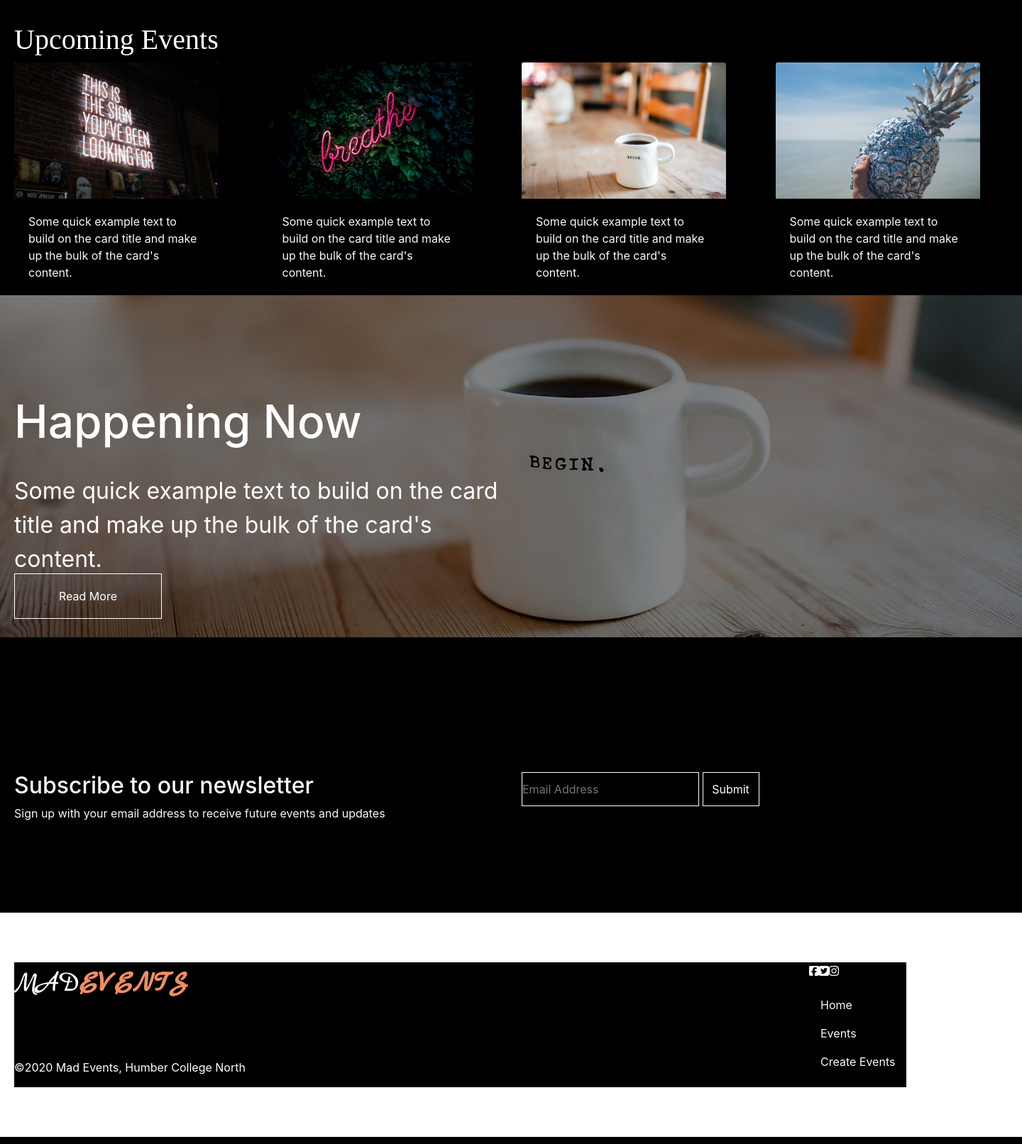
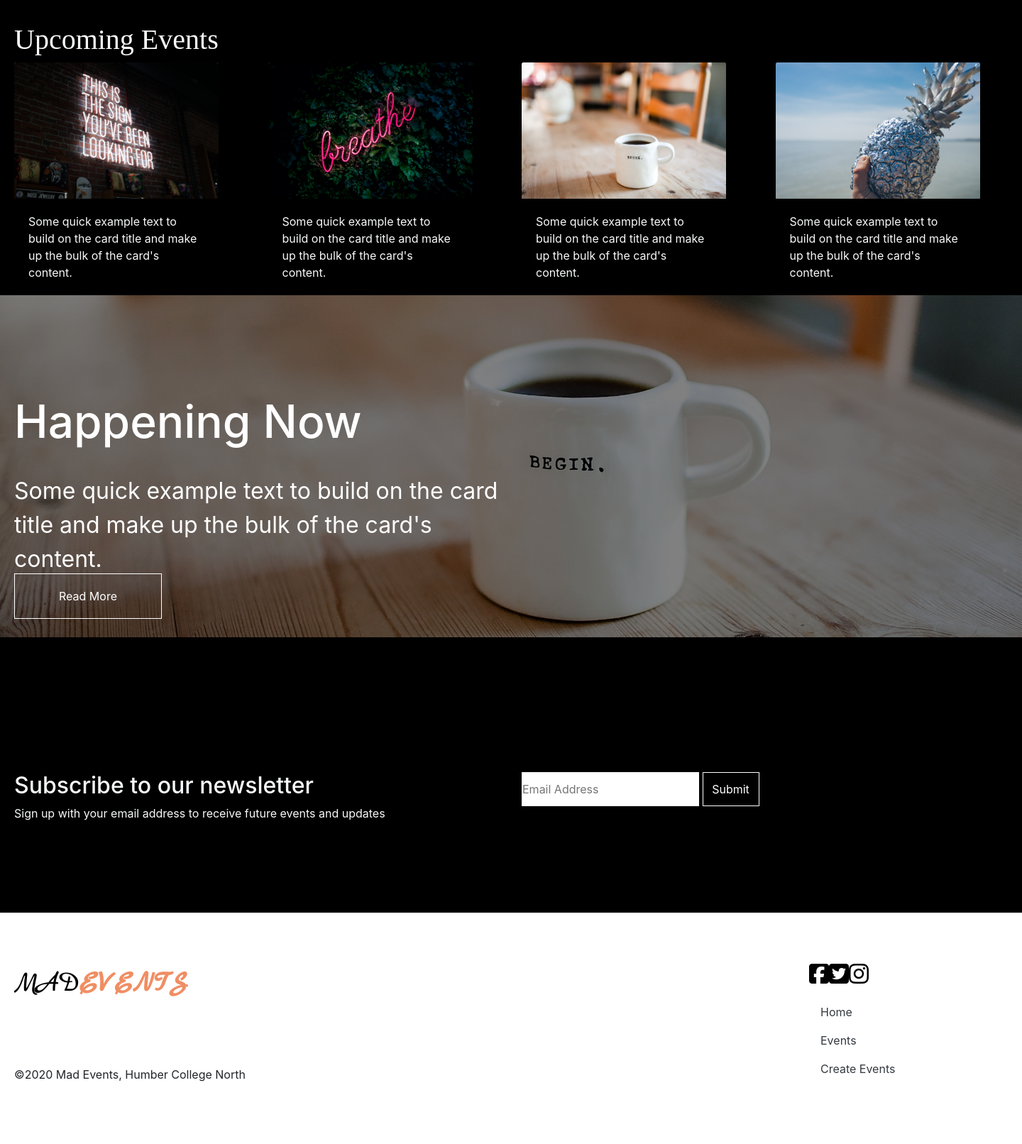
Before and after one commit to andreavillegasm/MadEvents, a PHP site: page / in a window 1440 px wide. Shown: the part 72-1684 px from the top of the page at 71% size. Run offline with PHP 8.4, Linux system fonts and the light colour scheme; some libraries are stand-ins or nearby versions.

Commit message:
Fix color bug, fix footer

```diff
--- a/css/style.css
+++ b/css/style.css
@@ -3,8 +3,6 @@ html {
 }
 
 * {
-    background-color: black;
-    color: white;
     margin: 0;
     padding: 0;
     list-style: none;
@@ -24,7 +22,8 @@ html {
     margin: auto;
 }
 
-#logo {
+.logo {
+    color: white;
     height: 100%;
     float: left;
     font-size: 2.5em;
@@ -32,7 +31,7 @@ html {
 
 }
 
-#logo span {
+.logo span {
     font-weight: 1000;
     color: #f08e63;
 }
@@ -47,11 +46,20 @@ html {
 
 main {
     padding-top: 2em;
+    background-color: black;
 }
 
 .container-custom {
     width: 1400px;
     margin: auto;
+}
+
+.card-content{
+    background-color: black;
+}
+
+.upcoming-events {
+    background-color: black;
 }
 
 .general-title {
@@ -76,6 +84,7 @@ main {
 
 #happening-now {
     position: relative;
+    color: white;
 }
 
 .happening-now-text h2{
@@ -119,14 +128,28 @@ footer {
     overflow: hidden;
     padding: 70px 0;
     box-sizing: border-box;
-    background-color: white;
-}
 
-.footer-contents {
-    background-color: white;
 }
 
 
 .logo-container {
     width: 80%;
 }
+
+.logo-footer {
+    color: black;
+    height: 100%;
+    float: left;
+    font-size: 2.5em;
+    font-family: 'Marck Script', cursive;
+}
+
+.logo-footer span {
+    font-weight: 1000;
+    color: #f08e63;
+}
+
+.footer-links li a i{
+    color: black;
+    font-size: 2em;
+}
--- a/index.html
+++ b/index.html
@@ -43,7 +43,7 @@
                         </ul>
                     </div>
 
-                    <div id="logo">MAD<span>EVENTS</span></div>
+                    <div class="logo">MAD<span>EVENTS</span></div>
 
                     <div class="login-btn">
                         <button type="button" class="btn-general">Sign In</button>
@@ -55,6 +55,7 @@
 
     <main>
         <div class="container-custom">
+
             <div class="text-light general-title">
                 <h1>Upcoming Events</h1>
             </div>
@@ -63,7 +64,7 @@
                 <div class="col">
                     <div class="card border-0">
                         <img class="card-img-top" src="img/sign.jpg" alt="Card image cap">
-                        <div class="card-body">
+                        <div class="card-body card-content">
                             <p class="card-text text-light">Some quick example text to build on the card title and make
                                 up the bulk
                                 of the card's content.</p>
@@ -73,7 +74,7 @@
                 <div class="col">
                     <div class="card border-0">
                         <img class="card-img-top" src="img/breath.jpg" alt="Card image cap">
-                        <div class="card-body">
+                        <div class="card-body card-content">
                             <p class="card-text text-light">Some quick example text to build on the card title and make
                                 up the bulk
                                 of the card's content.</p>
@@ -83,7 +84,7 @@
                 <div class="col">
                     <div class="card border-0">
                         <img class="card-img-top" src="img/coffee.jpg" alt="Card image cap">
-                        <div class="card-body">
+                        <div class="card-body card-content">
                             <p class="card-text text-light">Some quick example text to build on the card title and make
                                 up the bulk
                                 of the card's content.</p>
@@ -93,7 +94,7 @@
                 <div class="col">
                     <div class="card border-0">
                         <img class="card-img-top" src="img/pineapple.jpg" alt="Card image cap">
-                        <div class="card-body">
+                        <div class="card-body card-content">
                             <p class="card-text text-light">Some quick example text to build on the card title and make
                                 up the bulk
                                 of the card's content.</p>
@@ -142,9 +143,9 @@
     </main>
 
     <footer>
-        <div class="footer-contents container-custom d-flex flex-row bg-white">
+        <div class="footer-contents container-custom d-flex flex-row">
             <div class="logo-container d-flex flex-column">
-                <div id="logo">MAD<span>EVENTS</span></div>
+                <div class="logo-footer">MAD<span>EVENTS</span></div>
                 <p>&copy;2020 Mad Events, Humber College North</p>
             </div>
 
@@ -157,17 +158,18 @@
 
                 <ul class="list-inline d-flex flex-column">
                     <li class="list-inline-item">
-                        <a class="nav-link text-light" href="#">Home</a>
+                        <a class="nav-link text-dark" href="#">Home</a>
                     </li>
                     <li class="list-inline-item">
-                        <a class="nav-link text-light" href="#">Events</a>
+                        <a class="nav-link text-dark" href="#">Events</a>
                     </li>
                     <li class="list-inline-item">
-                        <a class="nav-link text-light" href="#">Create Events</a>
+                        <a class="nav-link text-dark" href="#">Create Events</a>
                     </li>
                 </ul>
             </div>
         </div>
+
     </footer>
 </body>
 
```
